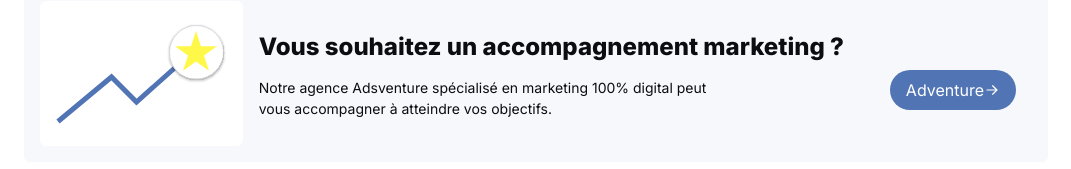
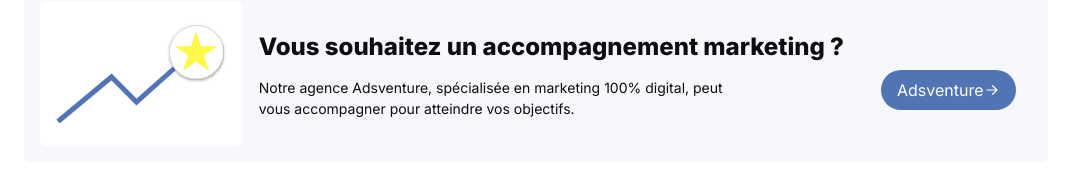
Before and after one commit to magicniclus/weebventure, a Next.js app: page / in a window 1280 px wide. Shown: the part 717-886 px from the top of the page, without its empty margins (104-1175 px from the left). Built offline with nearby package versions, Linux system fonts and the light colour scheme.

Commit message:
Update CTA.tsx

```diff
--- a/src/components/CTA.tsx
+++ b/src/components/CTA.tsx
@@ -49,29 +49,32 @@ const CTA = () => {
   }, []);
 
   return (
-    <section className="w-full md:mt-16 overflow-hidden">
-      <div className="max-w-5xl mx-auto py-4 md:px-4 px-2 md:bg-backgroundDev rounded-md p-3 flex md:items-center container items-start md:flex-row flex-col">
+    <section className="w-full overflow-hidden md:mt-16">
+      <div className="container flex flex-col items-start max-w-5xl p-3 px-2 py-4 mx-auto rounded-md md:px-4 md:bg-backgroundDev md:items-center md:flex-row">
         <div className="md:w-[257px] h-[145px] hidden md:flex justify-center items-center bg-white rounded-md">
           <DessinMarketing />
         </div>
-        <div className="w-full flex justify-between md:items-center items-start md:px-4 md:flex-row flex-col">
+        <div className="flex flex-col items-start justify-between w-full md:items-center md:px-4 md:flex-row">
           <div className="text-textDev">
-            <h2 className="text-textDev text-[24px] font-extrabold titleCTA">
+            <h2
+              className="text-textDev text-[24px] font-extrabold titleCTA"
+              style={{ width: "fit-content" }}
+            >
               Vous souhaitez un accompagnement marketing ?
             </h2>
             <p className="md:w-9/12 text-[14px] sustitleCTA mt-3">
-              Notre agence Adsventure spécialisé en marketing 100% digital peut
-              vous accompagner à atteindre vos objectifs.
+              Notre agence Adsventure, spécialisée en marketing 100% digital,
+              peut vous accompagner pour atteindre vos objectifs.
             </p>
           </div>
-          <div className="buttonCTA mt-3">
+          <div className="mt-3 buttonCTA">
             <a
               href="https://www.adsventure-agency.com/"
               target="_blank"
-              className="flex items-center text-white bg-primaryDev py-2 px-4 rounded-full group max-w-max mt-5 "
+              className="flex items-center px-4 py-2 mt-5 text-white rounded-full bg-primaryDev group min-w-[135px]"
             >
-              Adventure
-              <ArrowRightIcon className="w-4 h-auto group-hover:translate-x-2 transition duration-150 ease-in-out" />
+              Adsventure
+              <ArrowRightIcon className="w-4 h-auto transition duration-150 ease-in-out group-hover:translate-x-2" />
             </a>
           </div>
         </div>
```
